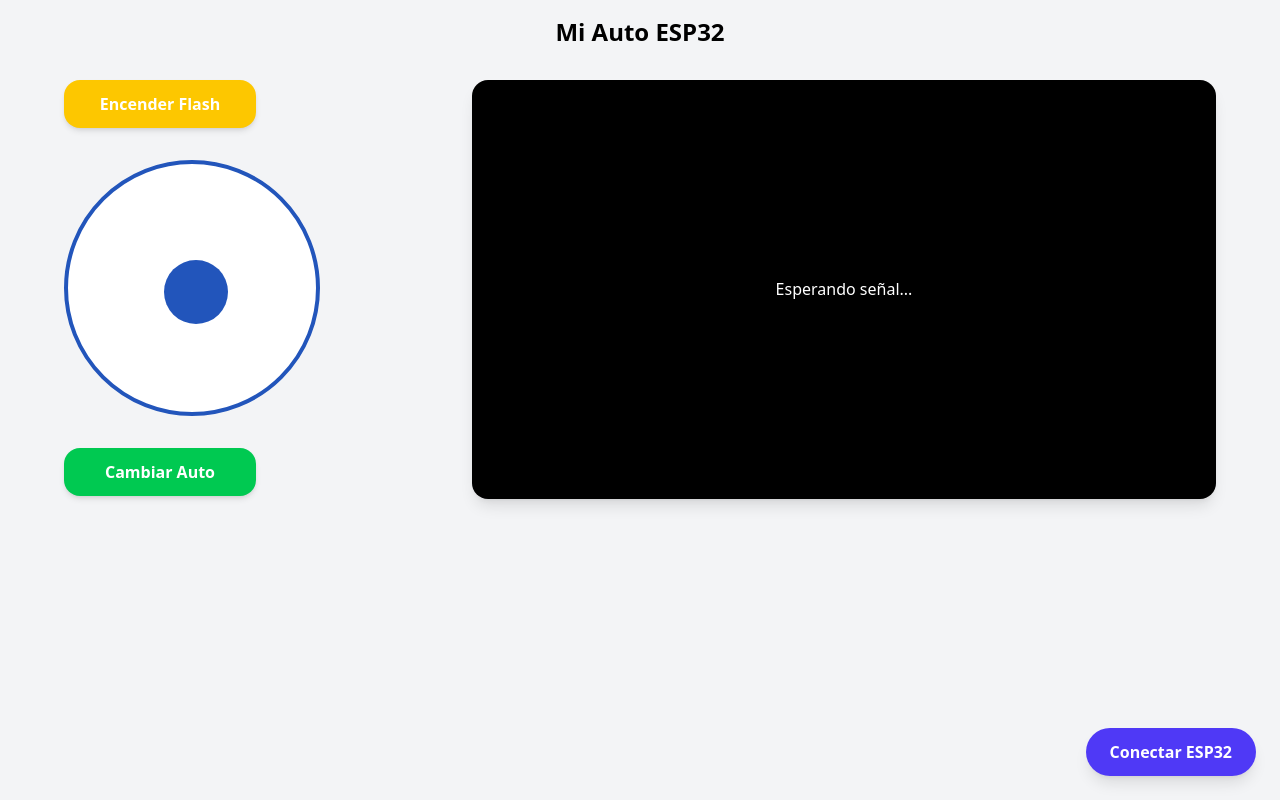
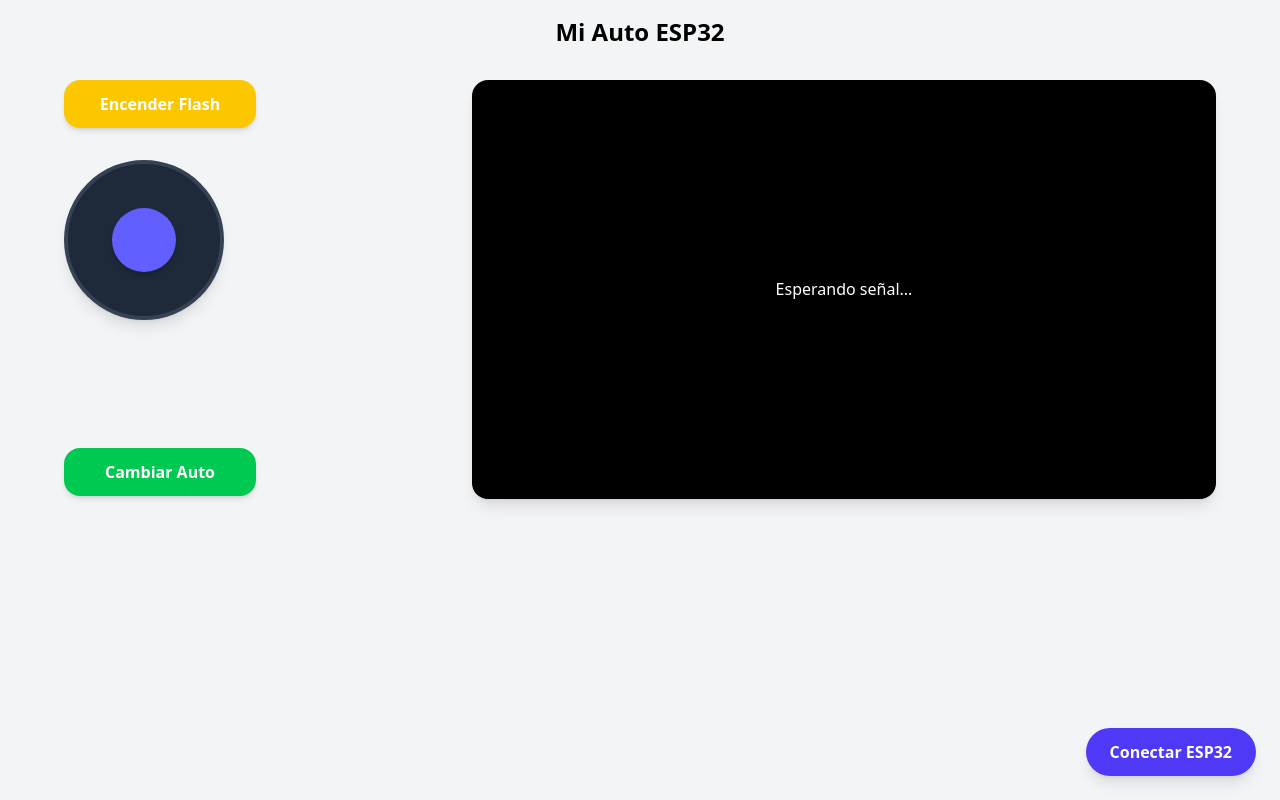
Before and after one commit to ktax06/autitos, a Nuxt app: page / in a window 1280 px wide. Built offline with nearby package versions, Linux system fonts and the light colour scheme.

Commit message:
Refactor WebSocket component to support auto-connection and improve error handling

```diff
--- a/components/carControl.vue
+++ b/components/carControl.vue
@@ -124,11 +124,16 @@
         </button>
       </div>
     </div>
+
+    <!-- Componente WebSocket (invisible) -->
+    <ESP32WebSocket ref="webSocketComponent" />
+
   </div>
 </template>
 
 <script setup>
-import { ref, onMounted, onBeforeUnmount, watch } from 'vue'
+import { ref, onBeforeUnmount} from 'vue'
+import ESP32WebSocket from '~/components/websocket.vue'
 
 
 const flashOn = ref(false)
@@ -140,14 +145,15 @@ const connectionStatus = ref('')
 const searching = ref(false)
 const searchCompleted = ref(false)
 const foundDevices = ref([])
-let socket = null
+const webSocketComponent = ref(null)
 
 const currentCar = ref({ id: 1, name: 'Mi Auto ESP32' })
 const availableCars = ref([]) //rellénalo desde API o backend
 
 const toggleFlash = () => {
   flashOn.value = !flashOn.value
-  sendCommand(flashOn.value ? 'FLASH_ON' : 'FLASH_OFF')
+  webSocketComponent.value.sendMessage(flashOn.value ? 'FLASH_ON' : 'FLASH_OFF');
+  console.log("Flash toggled:", flashOn.value);
 }
 
 const selectCar = (car) => {
@@ -164,31 +170,23 @@ const connectToESP = async (ip = null) => {
 
   try {
     connectionStatus.value = 'Conectando...'
-    socket?.close()
 
-    socket = new WebSocket(`ws://${targetIp}:3000/ws`)
-
-    socket.onopen = () => {
-      connectionStatus.value = 'Conectado'
-      cameraUrl.value = `http://${targetIp}:81/stream`
-      ipModalOpen.value = false
+    // Desconectar el WebSocket existente
+    if (webSocketComponent.value) {
+      webSocketComponent.value.disconnectWebSocket()
     }
 
-    socket.onmessage = (event) => {
-      const msg = JSON.parse(event.data)
-      // fluo de datos con imagen
-      //if (msg.type === 'image') {
-      //  console.log('Imagen recibida')
-      //}
-    }
+    // Actualizar URL de la cámara
+    cameraUrl.value = `http://${targetIp}:81/stream`
 
-    socket.onclose = () => {
-      connectionStatus.value = 'Desconectado'
-    }
+    // Crear una nueva conexión WebSocket con el componente
+    webSocketComponent.value.connectWebSocket(`ws://${targetIp}:81/`)
 
-    socket.onerror = () => {
-      connectionStatus.value = 'Error de conexión'
-    }
+    // Escuchar eventos desde el componente WebSocket
+    // Esto se manejará automáticamente por el componente
+
+    connectionStatus.value = 'Conectado'
+    ipModalOpen.value = false
 
   } catch (err) {
     connectionStatus.value = 'Error al conectar'
--- a/components/joystickComponent.vue
+++ b/components/joystickComponent.vue
@@ -1,127 +1,139 @@
-<style>
-.vue-joystick {
-  display: inline-block;
-  background: white;
-  height: 256px;
-  width: 256px;
-  border-radius: 50%;
-  position: relative;
-  border: solid 4px var(--color);
+<template>
+  <div
+    ref="joystickContainer"
+    class="joystick-container w-40 h-40 bg-gray-800 rounded-full relative border-4 border-gray-700 shadow-lg"
+    @mousedown="startDrag"
+    @touchstart="startDrag"
+  >
+    <div
+      ref="joystickHandle"
+      class="joystick-handle w-16 h-16 bg-indigo-500 rounded-full absolute top-1/2 left-1/2 transform -translate-x-1/2 -translate-y-1/2 cursor-grab shadow-md"
+      :style="{
+        transform: `translate(${position.x}px, ${position.y}px)`
+      }"
+    ></div>
+  </div>
+</template>
+
+<script setup>
+import { ref, reactive, onMounted, onUnmounted } from 'vue';
+
+const emit = defineEmits(['move']);
+
+const joystickContainer = ref(null);
+const joystickHandle = ref(null);
+const isDragging = ref(false);
+const position = reactive({ x: 0, y: 0 });
+const containerRect = reactive({ width: 0, height: 0, centerX: 0, centerY: 0 });
+const maxDistance = ref(0);
+
+// Coordenadas normalizadas entre -1 y 1
+const normalizedPosition = reactive({ x: 0, y: 0 });
+
+onMounted(() => {
+  updateContainerDimensions();
+  window.addEventListener('resize', updateContainerDimensions);
+  document.addEventListener('mousemove', handleDrag);
+  document.addEventListener('touchmove', handleDrag, { passive: false });
+  document.addEventListener('mouseup', stopDrag);
+  document.addEventListener('touchend', stopDrag);
+});
+
+onUnmounted(() => {
+  window.removeEventListener('resize', updateContainerDimensions);
+  document.removeEventListener('mousemove', handleDrag);
+  document.removeEventListener('touchmove', handleDrag);
+  document.removeEventListener('mouseup', stopDrag);
+  document.removeEventListener('touchend', stopDrag);
+});
+
+const updateContainerDimensions = () => {
+  if (!joystickContainer.value) return;
+
+  const rect = joystickContainer.value.getBoundingClientRect();
+  containerRect.width = rect.width;
+  containerRect.height = rect.height;
+  containerRect.centerX = rect.width / 2;
+  containerRect.centerY = rect.height / 2;
+
+  // El radio máximo es la mitad del ancho menos el radio del joystick
+  maxDistance.value = (Math.min(containerRect.width, containerRect.height) / 2) -
+                     (joystickHandle.value.offsetWidth / 2);
+};
+
+const startDrag = (event) => {
+  event.preventDefault();
+  isDragging.value = true;
+  joystickHandle.value.style.cursor = 'grabbing';
+
+  // Ya que acabamos de empezar, procesamos un evento de arrastre
+  // para posicionar inmediatamente el joystick
+  handleDrag(event);
+};
+
+const handleDrag = (event) => {
+  if (!isDragging.value) return;
+  event.preventDefault();
+
+  const clientX = event.touches ? event.touches[0].clientX : event.clientX;
+  const clientY = event.touches ? event.touches[0].clientY : event.clientY;
+
+  const rect = joystickContainer.value.getBoundingClientRect();
+
+  // Posición relativa al centro del joystick
+  let deltaX = clientX - (rect.left + containerRect.centerX);
+  let deltaY = clientY - (rect.top + containerRect.centerY);
+
+  // Distancia desde el centro
+  const distance = Math.sqrt(deltaX * deltaX + deltaY * deltaY);
+
+  // Si estamos más allá del límite, normalizar
+  if (distance > maxDistance.value) {
+    const ratio = maxDistance.value / distance;
+    deltaX *= ratio;
+    deltaY *= ratio;
+  }
+
+  // Actualizar posición
+  position.x = deltaX;
+  position.y = deltaY;
+
+  // Calcular posiciones normalizadas (-1 a 1)
+  normalizedPosition.x = parseFloat((deltaX / maxDistance.value).toFixed(2));
+  normalizedPosition.y = parseFloat((deltaY / maxDistance.value).toFixed(2));
+
+  // Emitir evento con posiciones normalizadas
+  emit('move', {
+    x: normalizedPosition.x,
+    y: normalizedPosition.y,
+    angle: Math.atan2(normalizedPosition.y, normalizedPosition.x)
+  });
+};
+
+const stopDrag = () => {
+  if (!isDragging.value) return;
+
+  isDragging.value = false;
+  joystickHandle.value.style.cursor = 'grab';
+
+  // Regresar al centro
+  position.x = 0;
+  position.y = 0;
+  normalizedPosition.x = 0;
+  normalizedPosition.y = 0;
+
+  // Emitir posición centrada
+  emit('move', { x: 0, y: 0, angle: 0 });
+};
+</script>
+
+<style scoped>
+.joystick-container {
+  touch-action: none;
+  user-select: none;
 }
-.vue-joystick::before,
-.vue-joystick::after {
-  content: "";
-  position: absolute;
-}
-.vue-joystick::before {
-  left: 0;
-  right: 0;
-  margin: -32px;
-  background: var(--color);
-  height: 64px;
-  width: 64px;
-  border-radius: 50%;
-  transform: translateX(var(--x)) translateY(var(--y));
-}
-.vue-joystick::after {
-  left: 126px;
-  bottom: 128px;
-  border-radius: 10px;
-  width: 4px;
-  background: var(--color);
-  transform: rotate(var(--angle));
-  transform-origin: bottom center;
-  height: var(--speed);
+
+.joystick-handle {
+  transition: transform 0.05s ease;
 }
 </style>
-<template>
-  <div
-    class="vue-joystick"
-    :style="style"
-    @touchmove="handleTouch"
-    @mousemove="handleMove"
-    @mousedown="handleStart"
-    @mouseup="handleRelease"
-    @touchend="handleRelease"
-  ></div>
-</template>
-<script>
-export default {
-  props: {
-    color: {
-      type: String,
-      default: "#25B"
-    }
-  },
-  data() {
-    return {
-      x: 0,
-      y: 0,
-      angle: 0,
-      speed: 0,
-      isMouseDown: false
-    };
-  },
-  computed: {
-    style() {
-      return {
-        "--x": `${this.x + 128}px`,
-        "--y": `${this.y + 128}px`,
-        "--speed": `${this.speed}px`,
-        "--angle": `${this.angle}deg`,
-        "--color": `${this.color}`
-      };
-    }
-  },
-  methods: {
-    handleStart() {
-      this.isMouseDown = true;
-    },
-    handleTouch({ touches: [touch] }) {
-      const { clientX, clientY } = touch;
-      const { offsetLeft, offsetTop } = this.$el;
-      const x = Math.round(clientX - offsetLeft - 128);
-      const y = Math.round(clientY - offsetTop - 128);
-      this.updatePosition(x, y);
-    },
-    handleMove({ clientX, clientY }) {
-      if (!this.isMouseDown) {
-        return;
-      }
-      const { offsetLeft, offsetTop } = this.$el;
-      const x = Math.round(clientX - offsetLeft - 128);
-      const y = Math.round(clientY - offsetTop - 128);
-      this.updatePosition(x, y);
-    },
-    handleRelease() {
-      this.emitAll("release");
-      this.isMouseDown = false;
-      this.updatePosition(0, 0);
-    },
-    updatePosition(x, y) {
-      const offset = 128 - 32;
-      const radians = Math.atan2(y, x);
-      const angle = Math.round((radians * 180) / Math.PI, 4);
-      this.angle = angle + (angle > 90 ? -270 : 90);
-      this.speed = Math.min(
-        Math.round(Math.sqrt(Math.pow(y, 2) + Math.pow(x, 2))),
-        128
-      );
-      this.x = this.speed > offset ? Math.cos(radians) * offset : x;
-      this.y = this.speed >= offset ? Math.sin(radians) * offset : y;
-      this.emitAll();
-    },
-    emitAll(name = "change") {
-      this.$emit(name, {
-        x: this.x,
-        y: this.y,
-        speed: this.speed,
-        angle: this.angle
-      });
-    }
-  },
-  mounted() {
-    this.emitAll();
-  }
-};
-</script>
--- a/components/websocket.vue
+++ b/components/websocket.vue
@@ -2,39 +2,73 @@
 import { onMounted, onUnmounted, ref } from 'vue';
 
 const websocket = ref(null);
+const isConnected = ref(false);
+
+// Eventos personalizados
+const emit = defineEmits(['connected', 'disconnected', 'message', 'error']);
+
+// Parámetros opcionales
+const props = defineProps({
+  autoConnect: {
+    type: Boolean,
+    default: false
+  },
+  defaultUrl: {
+    type: String,
+    default: ''
+  }
+});
 
 onMounted(() => {
-  connectWebSocket();
+  if (props.autoConnect && props.defaultUrl) {
+    connectWebSocket(props.defaultUrl);
+  }
 });
 
 onUnmounted(() => {
   disconnectWebSocket();
 });
 
-const connectWebSocket = () => {
-  websocket.value = new WebSocket('ws://192.168.1.35:81/'); // Reemplaza con la IP y el puerto de tu ESP32
+const connectWebSocket = (url) => {
+  // Cerrar cualquier conexión existente primero
+  disconnectWebSocket();
+
+  try {
+    websocket.value = new WebSocket(url);
 
     websocket.value.onopen = () => {
       console.log('Conectado al WebSocket del ESP32');
+      isConnected.value = true;
+      emit('connected');
     };
 
     websocket.value.onmessage = (event) => {
       console.log('Mensaje recibido:', event.data);
+      emit('message', event.data);
     };
 
     websocket.value.onclose = () => {
       console.log('Desconectado del WebSocket del ESP32');
-    setTimeout(connectWebSocket, 3000);
+      isConnected.value = false;
+      emit('disconnected');
     };
 
     websocket.value.onerror = (error) => {
       console.error('Error en el WebSocket:', error);
+      isConnected.value = false;
+      emit('error', error);
     };
+  } catch (error) {
+    console.error('Error al crear la conexión WebSocket:', error);
+    isConnected.value = false;
+    emit('error', error);
+  }
 };
 
 const disconnectWebSocket = () => {
   if (websocket.value && websocket.value.readyState === WebSocket.OPEN) {
     websocket.value.close();
+    isConnected.value = false;
   }
 };
 
@@ -42,10 +76,20 @@ const sendMessage = (message) => {
   if (websocket.value && websocket.value.readyState === WebSocket.OPEN && message) {
     websocket.value.send(message);
     console.log('Mensaje enviado:', message);
+    return true;
   }
+  return false;
 };
 
+// Exponer métodos para que el componente padre pueda utilizarlos
 defineExpose({
-  sendMessage
+  connectWebSocket,
+  disconnectWebSocket,
+  sendMessage,
+  isConnected
 });
 </script>
+
+<template>
+  <!-- Este componente no tiene representación visual -->
+</template>
```
Also changed, not shown: 1 other file (tests, documents, lock files or other folders). Lines whose indentation alone changed are shown as unchanged.
